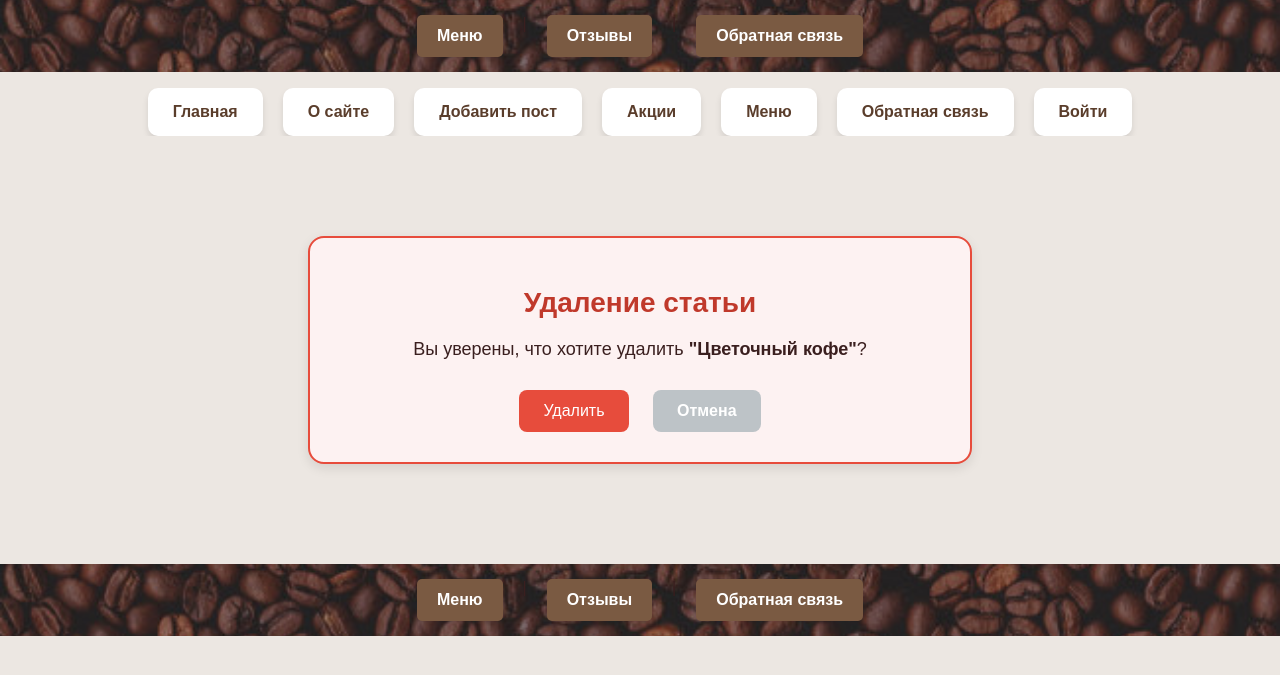
After one commit to Ksuunych-Cherepanova/CoffeeSharp, a Django app: page /delete/16/ in a window 1280 px wide. The commit adds this page. Shown: the top 675 px of the page. Run offline with Django 4.2, Linux system fonts and the light colour scheme; data comes from the database, SQL or seed files in the repository; both versions use the stored data as it was after the commit.

Commit message:
Лабораторная 11

```diff
--- /dev/null
+++ b/coffeesharp/menu/templates/menu/delete.html
@@ -0,0 +1,67 @@
+{% extends 'base.html' %}
+
+{% block content %}
+  <style>
+    .delete-container {
+      max-width: 600px;
+      margin: 100px auto;
+      text-align: center;
+      padding: 30px;
+      border: 2px solid #e74c3c;
+      border-radius: 16px;
+      background-color: #fdf2f2;
+      box-shadow: 0 4px 12px rgba(0, 0, 0, 0.1);
+    }
+
+    .delete-container h1 {
+      font-size: 28px;
+      color: #c0392b;
+      margin-bottom: 20px;
+    }
+
+    .delete-container p {
+      font-size: 18px;
+      margin-bottom: 30px;
+    }
+
+    .delete-container button,
+    .delete-container a {
+      display: inline-block;
+      padding: 12px 24px;
+      font-size: 16px;
+      border: none;
+      border-radius: 8px;
+      cursor: pointer;
+      text-decoration: none;
+      margin: 0 10px;
+    }
+
+    .delete-container button {
+      background-color: #e74c3c;
+      color: white;
+    }
+
+    .delete-container button:hover {
+      background-color: #c0392b;
+    }
+
+    .delete-container a {
+      background-color: #bdc3c7;
+      color: white;
+    }
+
+    .delete-container a:hover {
+      background-color: #95a5a6;
+    }
+  </style>
+
+  <div class="delete-container">
+    <h1>{{ view.title_page }}</h1>
+    <p>Вы уверены, что хотите удалить <strong>"{{ object.title }}"</strong>?</p>
+    <form method="post">
+      {% csrf_token %}
+      <button type="submit">Удалить</button>
+      <a href="{% url 'home' %}">Отмена</a>
+    </form>
+  </div>
+{% endblock %}
--- a/coffeesharp/menu/templates/menu/post.html
+++ b/coffeesharp/menu/templates/menu/post.html
@@ -27,4 +27,8 @@
     <div class="post-content">
         {{ post.content|linebreaks }}
     </div>
+    <div class="post-actions" style="margin-bottom: 20px;">
+        <a href="{% url 'edit_page' post.pk %}" class="btn btn-warning">Редактировать</a>
+        <a href="{% url 'delete_page' post.pk %}" class="btn btn-danger">Удалить</a>
+    </div>
 {% endblock %}
--- a/coffeesharp/menu/urls.py
+++ b/coffeesharp/menu/urls.py
@@ -5,7 +5,7 @@ from django.conf import settings
 from django.conf.urls.static import static
 
 urlpatterns = [
-    path('', views.index, name = 'home'),
+    path('', views.MenuHome.as_view(), name = 'home'),
     path('about/', views.about, name='about'),
     path('menu/<slug:categ_slug>/', views.menu_slug, name = 'menu_category'),
     path('menu/', views.menu, name = 'menu'),
@@ -20,10 +20,12 @@ urlpatterns = [
     path('desserts/', views.category_desserts, name='category_desserts'),
     path('breakfast/', views.category_breakfast, name='category_breakfast'),
     path('sandwich/', views.category_sandwich, name='category_sandwich'),
-    path('post/<slug:post_slug>/', views.show_post,name='post'),
-    path('category/<slug:cat_slug>/', views.show_category, name='category'),
-    path('tag/<slug:tag_slug>/', views.show_tag_postlist, name='tag'),
-    path('addpage/', views.addpage, name='addpage'),
+    path('post/<slug:post_slug>/', views.ShowPost.as_view(),name='post'),
+    path('category/<slug:cat_slug>/', views.MenuCategory.as_view(), name='category'),
+    path('tag/<slug:tag_slug>/', views.TagPostList.as_view(), name='tag'),
+    path('addpage/', views.AddPage.as_view(), name='addpage'),
+    path('edit/<int:pk>/', views.UpdatePage.as_view(),name='edit_page'),
+    path('delete/<int:pk>/', views.DeletePage.as_view(), name='delete_page'),
 
 ]
 
--- /dev/null
+++ b/coffeesharp/menu/utils.py
@@ -0,0 +1,29 @@
+menu1 = [{'title': "О сайте", 'url_name': 'about'},
+         {'title': "Добавить пост", 'url_name':
+             'addpage'},
+         {'title': "Акции", 'url_name':
+             'special'},
+         {'title': "Меню", 'url_name':
+             'menu'},
+         {'title': "Обратная связь", 'url_name':
+             'feedback'},
+         {'title': "Войти", 'url_name': 'login'}
+         ]
+class DataMixin:
+    title_page = None
+    extra_context = {}
+    paginate_by = 3
+
+    def __init__(self):
+        if self.title_page:
+            self.extra_context['title'] =self.title_page
+        if 'menu1' not in self.extra_context:
+            self.extra_context['menu1'] = menu1
+
+    def get_mixin_context(self, context, **kwargs):
+        if self.title_page:
+            context['title'] = self.title_page
+        context['menu1'] = menu1
+        context['cat_selected'] = None
+        context.update(kwargs)
+        return context
--- a/coffeesharp/menu/views.py
+++ b/coffeesharp/menu/views.py
@@ -1,12 +1,18 @@
 from calendar import month
 from datetime import datetime
 import uuid
+
+from django.views import View
+from django.views.generic import TemplateView, ListView, DetailView, FormView, CreateView, UpdateView, DeleteView
+
 from menu.forms import AddPostForm, UploadFileForm
 from menu.models import Menu, Category, TagPost, UploadFiles, MenuGalleryCover
 from django.http import HttpResponse, HttpResponseNotFound, HttpResponseRedirect
 from django.shortcuts import render, redirect, get_object_or_404
-from django.urls import reverse
+from django.urls import reverse, reverse_lazy
 from django.shortcuts import render
+
+from menu.utils import DataMixin
 
 menu1 = [{'title': "О сайте", 'url_name': 'about'},
          {'title': "Добавить пост", 'url_name':
@@ -57,28 +63,30 @@ def category_desserts(request):
     return HttpResponse("Десерты")
 
 
-def show_post(request, post_slug):
-    post = get_object_or_404(Menu, slug=post_slug)
-    data = {
-        'title': post.title,
-        'menu1': menu1,
-        'post': post,
-        'cat_selected': 1,
-    }
-    return render(request, 'menu/post.html',
-                  context=data)
+class ShowPost(DataMixin,DetailView):
+    model = Menu
+    template_name = 'menu/post.html'
+    slug_url_kwarg = 'post_slug'
+    context_object_name = 'post'
+
+    def get_context_data(self, **kwargs):
+        context = super().get_context_data(**kwargs)
+        return self.get_mixin_context(context,
+                                      title=context['post'])
+
+    def get_object(self, queryset=None):
+        return get_object_or_404(Menu.published,slug=self.kwargs[self.slug_url_kwarg])
 
 
-def index(request):
-    posts = Menu.published.all()
-    data = {
-        'title': 'Главная страница',
-        'menu1': menu1,
-        'posts': posts,
-        'cat_selected': 0,
-    }
-    return render(request, 'menu/index.html',
-                  context=data)
+class MenuHome(DataMixin, ListView):
+    def get_queryset(self):
+        return Menu.published.all().select_related('cat')
+    template_name = 'menu/index.html'
+    context_object_name = 'posts'
+
+    def get_context_data(self, *, object_list=None,**kwargs):
+        return self.get_mixin_context(super().get_context_data(**kwargs), title='Главная страница', cat_selected=0, )
+
 
 
 def handle_uploaded_file(f):
@@ -109,16 +117,18 @@ def menu(request):
                   {'title': 'Меню', 'menu1': menu1})
 
 
-def show_category(request, cat_slug):
-    category = get_object_or_404(Category, slug=cat_slug)
-    posts = Menu.published.filter(cat_id=category.pk)
-    data = {
-        'title': f'Рубрика: {category.name}',
-        'menu1': menu1,
-        'posts': posts,
-        'cat_selected': category.pk,
-    }
-    return render(request, 'menu/index.html', context=data)
+class MenuCategory(DataMixin,ListView):
+    template_name = 'menu/index.html'
+    context_object_name = 'posts'
+    allow_empty = False
+
+    def get_context_data(self, **kwargs):
+        context = super().get_context_data(**kwargs)
+        cat = context['posts'][0].cat
+        return self.get_mixin_context(context,title='Категория - ' + cat.name,cat_selected = cat.id,)
+
+    def get_queryset(self):
+        return Menu.published.filter(cat__slug=self.kwargs['cat_slug']).select_related('cat')
 
 
 def menu_slug(request, categ_slug):
@@ -148,32 +158,33 @@ def special(request):
 def page_not_found(request, exception):
     return HttpResponseNotFound('<h1>Страница не найдена</h1>')
 
+class TagPostList(DataMixin, ListView):
+    template_name = 'menu/index.html'
+    context_object_name = 'posts'
+    allow_empty = False
 
-def show_tag_postlist(request, tag_slug):
-    tag = get_object_or_404(TagPost, slug=tag_slug)
-    posts = tag.tags.filter(is_published=Menu.Status.PUBLISHED)
-    data = {
-        'title': f'Тег: {tag.tag}',
-        'menu1': menu1,
-        'posts': posts,
-        'cat_selected': None,
-    }
-    return render(request, 'menu/index.html', context=data)
+    def get_context_data(self, **kwargs):
+        context = super().get_context_data(**kwargs)
+        tag = TagPost.objects.get(slug=self.kwargs['tag_slug'])
+        return self.get_mixin_context(context,title='Тег: ' + tag.tag)
+    def get_queryset(self):
+        return  Menu.published.filter(tags__slug=self.kwargs['tag_slug']).select_related('cat')
 
+class AddPage(DataMixin,CreateView):
+    form_class = AddPostForm
+    title_page = 'Добавление статьи'
+    template_name = 'menu/addpage.html'
+    success_url = reverse_lazy('home')
 
-def addpage(request):
-    if request.method == 'POST':
-        form = AddPostForm(request.POST, request.FILES)
-        if form.is_valid():
-            try:
-                form.save()
-                return redirect('home')
-            except Exception as e:
-                form.add_error(None, f'Ошибка добавления поста: {e}')
-        else:
-            form.add_error(None, 'Форма невалидна')
-    else:
-        form = AddPostForm()
+class UpdatePage(DataMixin,UpdateView):
+    model = Menu
+    fields = ['title', 'content', 'photo','is_published', 'cat']
+    template_name = 'menu/addpage.html'
+    success_url = reverse_lazy('home')
+    title_page = 'Редактирование статьи'
 
-    return render(request, 'menu/addpage.html',
-                  {'menu1': menu1, 'title': 'Добавление статьи', 'form': form})
+class DeletePage(DataMixin,DeleteView):
+    model = Menu
+    template_name = 'menu/delete.html'
+    success_url = reverse_lazy('home')
+    title_page = 'Удаление статьи'
```
Also changed, not shown: coffeesharp/menu/templates/menu/index.html (+27 -0 lines), coffeesharp/db.sqlite3, coffeesharp/media/menu/news_covers/images_1_D2XcQMS.jpg (added), coffeesharp/media/menu/news_covers/images_1_KLQ9j4X.jpg (added), coffeesharp/media/menu/news_covers/кофе_цвет.jpg (added), coffeesharp/media/menu/news_covers/чиз.jpg (added), coffeesharp/media/photos/2025/05/20/images.jpg (added), coffeesharp/media/photos/2025/05/20/italyanskiy-salat-2_g3fMRCu.jpg (added), coffeesharp/media/photos/2025/06/02/scale_1200.jpg (added), coffeesharp/media/photos/2025/06/02/кофе.jpg (added).
